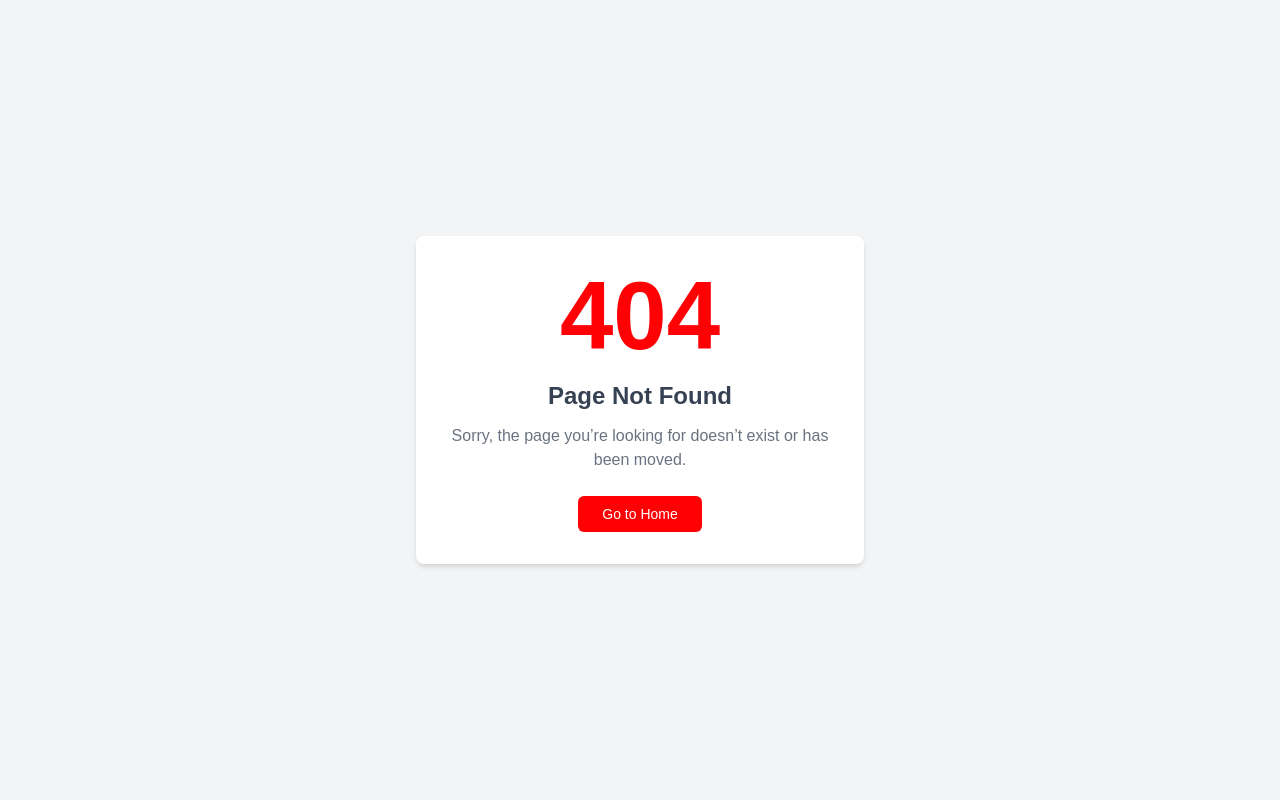
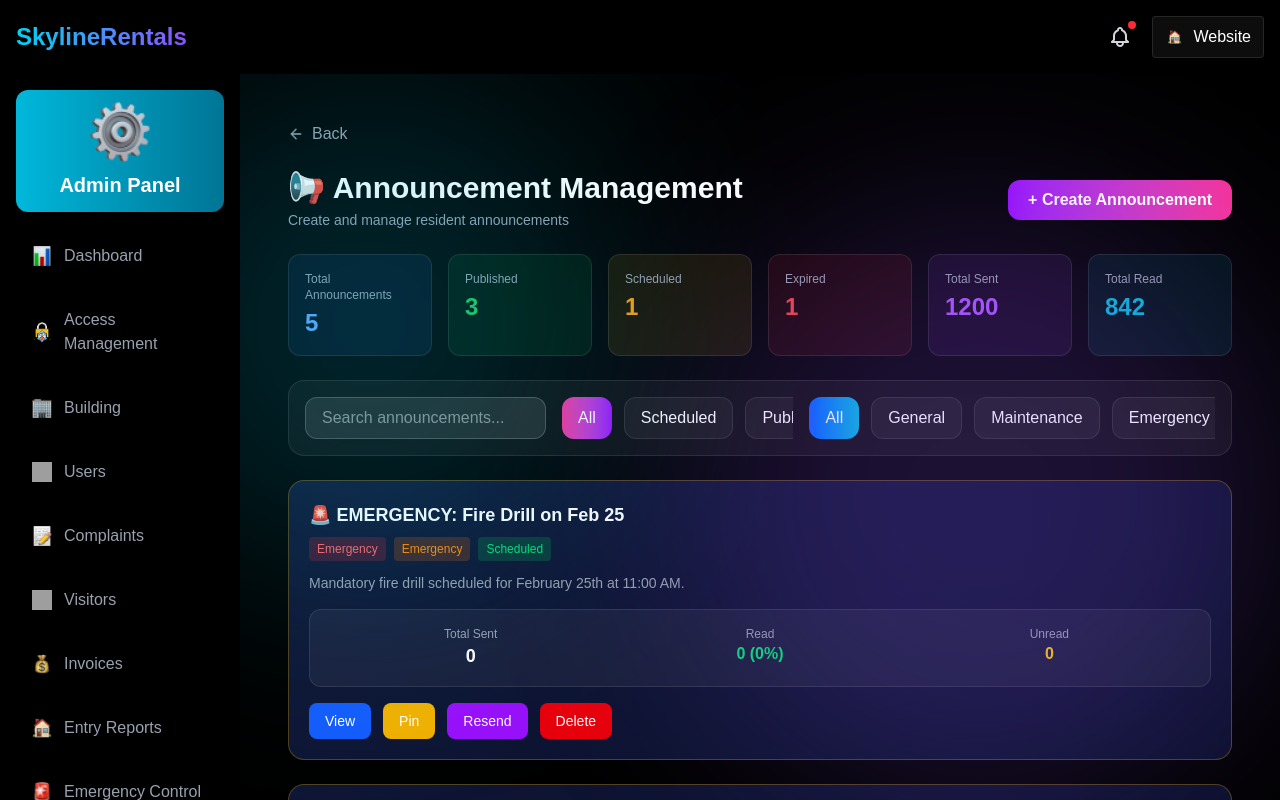
Before and after one commit to abishekyoh0/AMS-admin-panel-frontend, a React (Vite) app: page /announcement-management in a window 1280 px wide. Before the commit this address had no page. Built offline with nearby package versions, Linux system fonts and the light colour scheme; sample sign-in values are in the browser's storage; grey boxes are pictures that could not be loaded.

Commit message:
Notification

```diff
--- /dev/null
+++ b/src/components/Notifications/AnnouncementPage.tsx
@@ -0,0 +1,267 @@
+import React, { useState } from "react";
+import { useNavigate } from "react-router-dom";
+import { ToastContainer, toast } from "react-toastify";
+import "react-toastify/dist/ReactToastify.css";
+
+import { COLORS } from "../../constent/uiconstent";
+import BackIcon from "../../assets/notification/back-arrow.png";
+
+type StatCard = {
+  id: number;
+  title: string;
+  value: number | string;
+  color: string;
+  bg: string;
+};
+
+type Filter = {
+  id: number;
+  label: string;
+  key: string;
+};
+
+type Announcement = {
+  id: number;
+  title: string;
+  desc: string;
+  tag: string;
+  priority: string;
+  status: string;
+  totalSent: number;
+  read: number;
+  unread: number;
+};
+
+const ANNOUNCEMENTS: Announcement[] = [
+  {
+    id: 1,
+    title: "🚨 EMERGENCY: Fire Drill on Feb 25",
+    desc: "Mandatory fire drill scheduled for February 25th at 11:00 AM.",
+    tag: "Emergency",
+    priority: "Emergency",
+    status: "Scheduled",
+    totalSent: 0,
+    read: 0,
+    unread: 0,
+  },
+  {
+    id: 2,
+    title: "Water Supply Maintenance - Sunday",
+    desc: "Water supply will be suspended Sunday for tank cleaning.",
+    tag: "Maintenance",
+    priority: "High",
+    status: "Published",
+    totalSent: 450,
+    read: 312,
+    unread: 138,
+  },
+  {
+    id: 3,
+    title: "Community Holi Celebration 2026",
+    desc: "Join us for Holi celebration in community garden.",
+    tag: "Event",
+    priority: "Medium",
+    status: "Published",
+    totalSent: 450,
+    read: 287,
+    unread: 163,
+  },
+];
+
+const STATS: StatCard[] = [
+  { id: 1, title: "Total Announcements", value: 5, color: "#60a5fa", bg: "bg-blue-500/10" },
+  { id: 2, title: "Published", value: 3, color: "#22c55e", bg: "bg-green-500/10" },
+  { id: 3, title: "Scheduled", value: 1, color: "#f59e0b", bg: "bg-yellow-500/10" },
+  { id: 4, title: "Expired", value: 1, color: "#ef4444", bg: "bg-red-500/10" },
+  { id: 5, title: "Total Sent", value: 1200, color: "#a855f7", bg: "bg-purple-500/10" },
+  { id: 6, title: "Total Read", value: 842, color: "#06b6d4", bg: "bg-cyan-500/10" },
+];
+
+const STATUS_FILTERS: Filter[] = [
+  { id: 1, label: "All", key: "all" },
+  { id: 2, label: "Scheduled", key: "scheduled" },
+  { id: 3, label: "Published", key: "published" },
+];
+
+const CATEGORY_FILTERS: Filter[] = [
+  { id: 1, label: "All", key: "all" },
+  { id: 2, label: "General", key: "general" },
+  { id: 3, label: "Maintenance", key: "maintenance" },
+  { id: 4, label: "Emergency", key: "emergency" },
+  { id: 5, label: "Event", key: "event" },
+];
+
+const AnnouncementManagement: React.FC = () => {
+  const navigate = useNavigate();
+  const [data, setData] = useState(ANNOUNCEMENTS);
+  const [search, setSearch] = useState("");
+  const [status, setStatus] = useState("all");
+  const [category, setCategory] = useState("all");
+
+  const createAnnouncement = () => {
+    toast.success("Opening create announcement...");
+  };
+
+  const viewDetails = (item: Announcement) => {
+    toast.info("Viewing: " + item.title);
+  };
+
+  const pinAnnouncement = (id: number) => {
+    toast.success("Announcement pinned");
+  };
+
+  const resendAnnouncement = (id: number) => {
+    toast.success("Announcement resend");
+  };
+
+  const deleteAnnouncement = (id: number) => {
+    setData(data.filter((item) => item.id !== id));
+    toast.error("Announcement deleted");
+  };
+
+  const filtered = data.filter((item) => {
+    const matchSearch = item.title.toLowerCase().includes(search.toLowerCase());
+
+    const matchStatus =
+      status === "all" || item.status.toLowerCase() === status;
+
+    const matchCategory =
+      category === "all" || item.tag.toLowerCase() === category;
+
+    return matchSearch && matchStatus && matchCategory;
+  });
+
+  return (
+    <div style={{ color: COLORS.primary_white }} className="p-4 sm:p-6">
+
+      <ToastContainer position="top-right" autoClose={2000} />
+
+      <button
+        onClick={() => navigate(-1)}
+        className="flex items-center gap-2 mb-6 cursor-pointer"
+        style={{ color: COLORS.secoundy_gray }}
+      >
+        <img src={BackIcon} className="w-4 h-4" />
+        Back
+      </button>
+
+      <div className="flex flex-col lg:flex-row lg:justify-between lg:items-center gap-4 mb-6">
+        <div>
+          <h1 className="text-2xl sm:text-3xl font-bold">📢 Announcement Management</h1>
+          <p className="text-gray-400 text-sm mt-1">
+            Create and manage resident announcements
+          </p>
+        </div>
+
+        <button
+          onClick={createAnnouncement}
+          className="bg-linear-to-r from-purple-600 to-pink-500 px-5 py-2 rounded-xl font-semibold shadow-lg"
+        >
+          + Create Announcement
+        </button>
+      </div>
+
+      <div className="grid grid-cols-2 sm:grid-cols-3 lg:grid-cols-6 gap-4 mb-6">
+        {STATS.map((card) => (
+          <div key={card.id} className={`rounded-xl p-4 border border-white/10 ${card.bg}`}>
+            <p className="text-xs text-gray-400">{card.title}</p>
+            <h2 className="text-2xl font-bold mt-1" style={{ color: card.color }}>
+              {card.value}
+            </h2>
+          </div>
+        ))}
+      </div>
+
+      <div className="bg-white/5 border border-white/10 rounded-2xl p-4 mb-6">
+        <div className="flex flex-col lg:flex-row gap-4">
+          <input
+            value={search}
+            onChange={(e) => setSearch(e.target.value)}
+            placeholder="Search announcements..."
+            className="bg-white/10 border border-white/20 rounded-xl px-4 py-2 outline-none"
+          />
+
+          <div className="flex gap-3 overflow-x-auto">
+            {STATUS_FILTERS.map((btn) => (
+              <button
+                key={btn.id}
+                onClick={() => setStatus(btn.key)}
+                className={`px-4 py-2 rounded-xl whitespace-nowrap ${
+                  status === btn.key
+                    ? "bg-linear-to-r from-pink-500 to-purple-600"
+                    : "bg-white/5 border border-white/10"
+                }`}
+              >
+                {btn.label}
+              </button>
+            ))}
+          </div>
+
+          <div className="flex gap-3 overflow-x-auto">
+            {CATEGORY_FILTERS.map((btn) => (
+              <button
+                key={btn.id}
+                onClick={() => setCategory(btn.key)}
+                className={`px-4 py-2 rounded-xl whitespace-nowrap ${
+                  category === btn.key
+                    ? "bg-linear-to-r from-blue-600 to-cyan-500"
+                    : "bg-white/5 border border-white/10"
+                }`}
+              >
+                {btn.label}
+              </button>
+            ))}
+          </div>
+        </div>
+      </div>
+
+      <div className="space-y-6">
+        {filtered.map((item) => {
+          const readPercent =
+            item.totalSent === 0 ? 0 : Math.round((item.read / item.totalSent) * 100);
+
+          return (
+            <div
+              key={item.id}
+              className="rounded-2xl border border-yellow-500/30 bg-linear-to-r from-[#0f1635] to-[#0a0f2a] p-5 shadow-lg"
+            >
+              <h2 className="font-semibold text-lg">{item.title}</h2>
+
+              <div className="flex flex-wrap gap-2 mt-2 text-xs">
+                <span className="bg-red-500/20 text-red-400 px-2 py-1 rounded">{item.tag}</span>
+                <span className="bg-orange-500/20 text-orange-400 px-2 py-1 rounded">{item.priority}</span>
+                <span className="bg-green-500/20 text-green-400 px-2 py-1 rounded">{item.status}</span>
+              </div>
+
+              <p className="text-gray-400 mt-3 text-sm">{item.desc}</p>
+
+              <div className="bg-white/5 border border-white/10 rounded-xl p-4 mt-4 grid grid-cols-3 text-center">
+                <div>
+                  <p className="text-gray-400 text-xs">Total Sent</p>
+                  <p className="text-lg font-bold">{item.totalSent}</p>
+                </div>
+                <div>
+                  <p className="text-gray-400 text-xs">Read</p>
+                  <p className="text-green-400 font-bold">{item.read} ({readPercent}%)</p>
+                </div>
+                <div>
+                  <p className="text-gray-400 text-xs">Unread</p>
+                  <p className="text-yellow-400 font-bold">{item.unread}</p>
+                </div>
+              </div>
+
+              <div className="flex flex-wrap gap-3 mt-4">
+                <button onClick={() => viewDetails(item)} className="bg-blue-600 px-4 py-2 rounded-lg text-sm">View</button>
+                <button onClick={() => pinAnnouncement(item.id)} className="bg-yellow-500 px-4 py-2 rounded-lg text-sm">Pin</button>
+                <button onClick={() => resendAnnouncement(item.id)} className="bg-purple-600 px-4 py-2 rounded-lg text-sm">Resend</button>
+                <button onClick={() => deleteAnnouncement(item.id)} className="bg-red-600 px-4 py-2 rounded-lg text-sm">Delete</button>
+              </div>
+            </div>
+          );
+        })}
+      </div>
+    </div>
+  );
+};
+
+export default AnnouncementManagement;
--- a/src/components/Notifications/Notification.tsx
+++ b/src/components/Notifications/Notification.tsx
@@ -16,6 +16,7 @@ import Search from "../../assets/notification/search.png"
 import Mark from "../../assets/notification/mark.png"
 import Total from "../../assets/notification/Vector.png"
 import Alert from "../../assets/notification/warning.png"
+import BellIcon from "../../assets/notification/bell-icon.png"
 
 type FilterBtn = {
   id: number;
@@ -191,13 +192,20 @@ const NotificationsPage: React.FC = () => {
             </span>
           </div>
         </div>
-
+        <div className="flex gap-2">
+          <button
+            onClick={() => navigate("/announcement-management")}
+            className={`flex items-center gap-2 bg-linear-to-r from-[#AD46FF] to-[#E60076] px-5 py-2 rounded-2xl shadow-lg cursor-pointer ${FONTSIZE[16]} ${FONTWEIGHT[700]}`}
+            style={{ boxShadow: "0px 4px 6px -4px #AD46FF40,0px 10px 15px -3px #AD46FF40"}}>
+            <img src={BellIcon} alt="" /> Manage Announcements
+          </button>
           <button
             onClick={markSelectedRead}
             className={`flex items-center gap-2 bg-linear-to-r from-[#00C950] to-[#009966] px-5 py-2 rounded-2xl shadow-lg cursor-pointer ${FONTSIZE[16]} ${FONTWEIGHT[700]}`}
             style={{ boxShadow: "0px 4px 6px -4px #00C95040, 0px 10px 15px -3px #00C95040" }}>
             <img src={Mark} alt="" /> Mark All Read
           </button>
+        </div>
       </div>
 
       <div className="bg-[#FFFFFF0D] border border-[#FFFFFF33] rounded-2xl p-4 mb-6">
@@ -291,7 +299,7 @@ const NotificationsPage: React.FC = () => {
                 <p className="text-xs text-gray-500 mt-2">{n.time}</p>
               </div>
               <div className="flex gap-3 text-gray-400 text-sm">
-                <button  onClick={() => navigate("/notification-details", { state: n })}
+                <button onClick={() => navigate("/notification-details", { state: n })}
                   className="hover:text-green-400 cursor-pointer">
                   <img src={View} alt="" />
                 </button>
--- a/src/routes/AppRoutes.tsx
+++ b/src/routes/AppRoutes.tsx
@@ -16,6 +16,7 @@ import Users from "../pages/Users/Users";
 import AccessManagement from "../pages/AccessManagement/AccessManagement";
 import NotificationsPage from "../components/Notifications/Notification";
 import NotificationDetails from "../components/Notifications/NotificationDetails";
+import AnnouncementManagement from "../components/Notifications/AnnouncementPage";
 
 
 export default function AppRoutes() {
@@ -51,6 +52,7 @@ export default function AppRoutes() {
           <Route path="/emergency-control" element={<EmergencyControl />} />
           <Route path="/notification" element={<NotificationsPage />} />
           <Route path="/notification-details" element={<NotificationDetails />} />
+          <Route path="/announcement-management" element={<AnnouncementManagement />} />
         </Route>
         <Route path="*" element={<NotFound />} />
       </Routes>
```
Also changed, not shown: src/assets/notification/bell-icon.png (added), 1 other file (tests, documents, lock files or other folders). Lines whose indentation alone changed are shown as unchanged.
